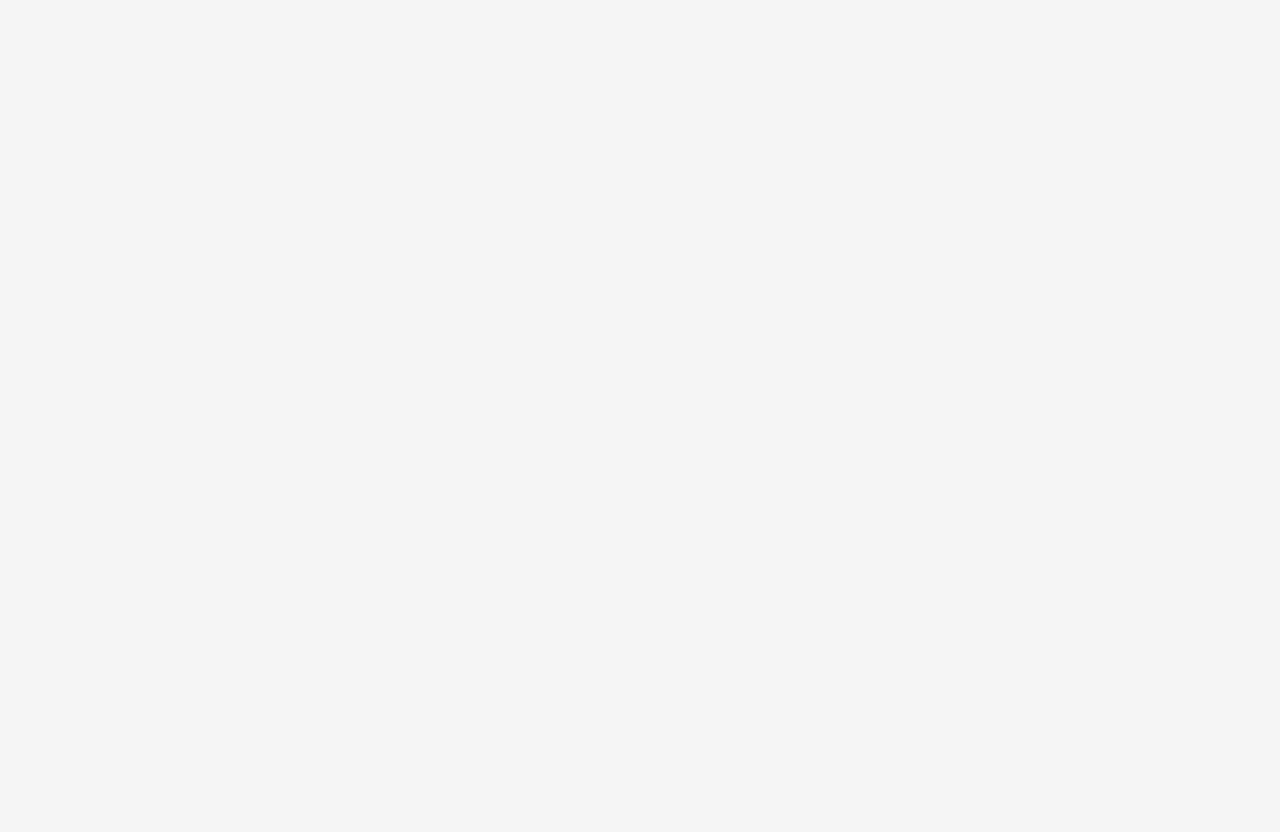
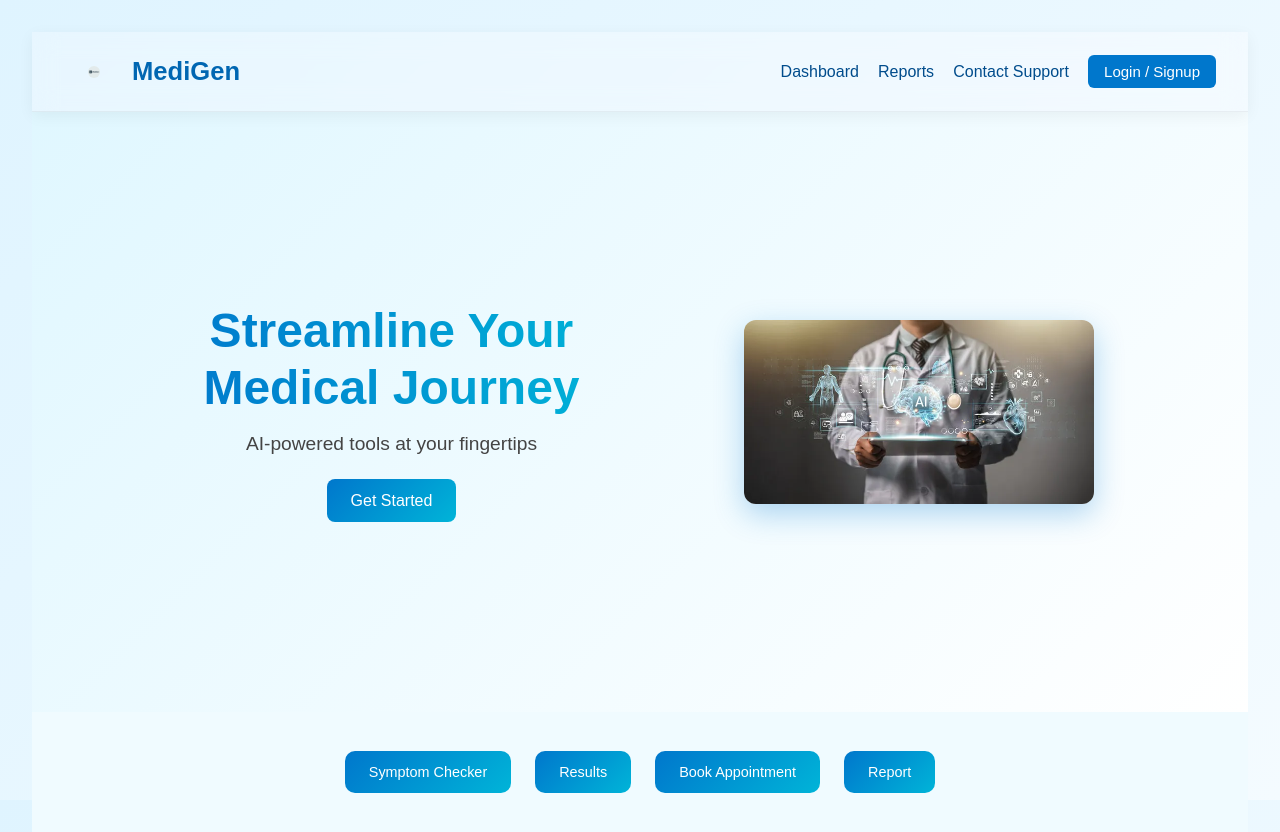
Before and after one commit to Issac038/GenAI-Bootcamp, a React (Vite) app in the folder Frontend/vite-project/: page /home in a window 1280 px wide. Before the commit this address had no page. Before the commit the page ends 800 px from the top, so only its background shows below. Built offline with nearby package versions, Linux system fonts and the light colour scheme.

Commit message:
frontend almnost covered

```diff
--- a/Frontend/vite-project/src/App.jsx
+++ b/Frontend/vite-project/src/App.jsx
@@ -1,5 +1,6 @@
 import React from "react";
 import { Routes, Route } from "react-router-dom";
+import { AuthProvider } from "./components/AuthContext";
 import SymptomCheckerChat from "./components/SymptomCheckerChat";
 import BookAppointment from "./components/BookAppointments";
 import Results from "./components/Results";
@@ -7,18 +8,22 @@ import AuthPage from "./components/AuthPage";
 import ReportPage from "./components/ReportPage";
 import "./App.css";
 import "./components/globalstyle.css";
+import Home from "./components/Home";
 
 function App() {
   return (
+    <AuthProvider>
       <div className="App">
         <Routes>
           <Route path="/" element={<AuthPage />} />
+          <Route path="/home" element={<Home />} />
           <Route path="/symptom-checker" element={<SymptomCheckerChat />} />
           <Route path="/results" element={<Results />} />
           <Route path="/book-appointment" element={<BookAppointment />} />
           <Route path="/report" element={<ReportPage />} />
         </Routes>
       </div>
+    </AuthProvider>
   );
 }
 
--- /dev/null
+++ b/Frontend/vite-project/src/components/AuthContext.jsx
@@ -0,0 +1,43 @@
+import React, { createContext, useContext, useState, useEffect } from 'react';
+
+const AuthContext = createContext();
+
+export function useAuth() {
+  return useContext(AuthContext);
+}
+
+export function AuthProvider({ children }) {
+  const [currentUser, setCurrentUser] = useState(null);
+  const [loading, setLoading] = useState(true);
+
+  useEffect(() => {
+    // Check if user is logged in on app start
+    const userId = localStorage.getItem('userId');
+    if (userId) {
+      setCurrentUser({ userId });
+    }
+    setLoading(false);
+  }, []);
+
+  const login = (userData) => {
+    localStorage.setItem('userId', userData.userId);
+    setCurrentUser(userData);
+  };
+
+  const logout = () => {
+    localStorage.removeItem('userId');
+    setCurrentUser(null);
+  };
+
+  const value = {
+    currentUser,
+    login,
+    logout
+  };
+
+  return (
+    <AuthContext.Provider value={value}>
+      {!loading && children}
+    </AuthContext.Provider>
+  );
+}
--- a/Frontend/vite-project/src/components/AuthPage.jsx
+++ b/Frontend/vite-project/src/components/AuthPage.jsx
@@ -1,11 +1,13 @@
 import React, { useState } from "react";
 import { useNavigate } from "react-router-dom";
+import { useAuth } from "./AuthContext";
 
 export default function AuthPage() {
   const [isSignUp, setIsSignUp] = useState(false);
   const [formData, setFormData] = useState({ name: "", email: "", password: "" });
   const [loading, setLoading] = useState(false);
   const navigate = useNavigate();
+  const { login } = useAuth();
 
   function handleChange(e) {
     setFormData({ ...formData, [e.target.name]: e.target.value });
@@ -28,12 +30,14 @@ export default function AuthPage() {
 
       if (!res.ok) throw new Error(data.error || "Authentication failed.");
 
-      // Success — store token/user ID
+      // Success — store token/user ID and update auth context
       localStorage.setItem("userId", data.userId);
+      login(data); // Update auth context
+
       alert(isSignUp ? "Account created successfully!" : "Login successful!");
 
-      // Redirect to symptom checker
-      navigate("/symptom-checker");
+      // Redirect to homepage
+      navigate("/home");
     } catch (err) {
       alert(err.message);
       console.error("Auth error:", err);
--- /dev/null
+++ b/Frontend/vite-project/src/components/Home.css
@@ -0,0 +1,256 @@
+/* ===== GLOBAL RESET ===== */
+*{
+  margin: 0;
+  padding: 0;
+  box-sizing: border-box;
+}
+
+html, body, #root {
+  height: 100%;
+  width: 100%;
+  font-family: "Poppins", sans-serif;
+  /* Remove overflow: hidden - this was causing content to be hidden */
+  background: linear-gradient(135deg, #dff4ff, #f4fbff);
+}
+
+/* ===== WRAPPER ===== */
+.home-wrapper {
+  display: flex;
+  flex-direction: column;
+  width: 100%;
+  min-height: 100vh; /* Use min-height instead of fixed height */
+  /* Remove overflow: hidden */
+  background: linear-gradient(135deg, #d8f1ff, #f7fbff);
+}
+
+/* ===== NAVBAR ===== */
+.navbar {
+  height: 80px;
+  flex-shrink: 0;
+  width: 100%;
+  display: flex;
+  justify-content: space-between;
+  align-items: center;
+  padding: 0 2rem;
+  background: rgba(255, 255, 255, 0.4);
+  backdrop-filter: blur(12px);
+  border-bottom: 1px solid rgba(0, 0, 0, 0.05);
+  box-shadow: 0 4px 15px rgba(0, 0, 0, 0.05);
+}
+
+.nav-left {
+  display: flex;
+  align-items: center;
+}
+
+.logo {
+  width: 60px;
+  height: 60px;
+  border-radius: 50%;
+  object-fit: cover;
+  margin-right: 0.5rem;
+}
+
+.nav-title {
+  font-size: 1.6rem;
+  font-weight: 700;
+  color: #0066b2;
+}
+
+.nav-right {
+  display: flex;
+  align-items: center;
+  gap: 1.2rem;
+}
+
+.nav-right a {
+  text-decoration: none;
+  color: #004c8c;
+  font-weight: 500;
+}
+
+.logout-btn {
+  background: #0077cc;
+  color: #fff;
+  border: none;
+  padding: 0.5rem 1rem;
+  border-radius: 6px;
+  cursor: pointer;
+}
+
+/* ===== MAIN CONTENT ===== */
+.main-content {
+  flex: 1;
+  display: flex;
+  flex-direction: column;
+  width: 100%;
+  /* Allow content to grow and scroll if needed */
+}
+
+/* ===== HERO SECTION ===== */
+.hero {
+  flex: 1;
+  display: flex;
+  justify-content: space-evenly;
+  align-items: center;
+  padding: 2rem;
+  background: linear-gradient(135deg, #e0f7ff, #ffffff);
+  width: 100%;
+  min-height: 60vh; /* Minimum height but can grow */
+  /* Remove overflow: hidden */
+}
+
+.hero-text {
+  width: 40%;
+  max-width: 500px; /* Prevent it from getting too wide */
+}
+
+.hero-text h1 {
+  font-size: clamp(2rem, 4vw, 3rem); /* Responsive font size */
+  line-height: 1.2;
+  background: linear-gradient(90deg, #0077cc, #00b4d8);
+  -webkit-background-clip: text;
+  -webkit-text-fill-color: transparent;
+  margin-bottom: 1rem;
+}
+
+.hero-text p {
+  font-size: clamp(1rem, 2vw, 1.2rem); /* Responsive font size */
+  color: #444;
+  margin-bottom: 1.5rem;
+}
+
+.hero-text .feature-btn {
+  background: linear-gradient(135deg, #0077cc, #00b4d8);
+  color: white;
+  border: none;
+  padding: 0.8rem 1.5rem;
+  border-radius: 8px;
+  font-size: 1rem;
+  cursor: pointer;
+  transition: all 0.3s ease;
+}
+
+.hero-text .feature-btn:hover {
+  transform: translateY(-2px);
+  box-shadow: 0 5px 15px rgba(0, 119, 204, 0.3);
+}
+
+.hero-image {
+  width: 40%;
+  max-width: 400px; /* Prevent image from getting too large */
+  display: flex;
+  justify-content: center;
+  align-items: center;
+}
+
+.hero-image img {
+  width: 100%;
+  max-width: 350px;
+  height: auto;
+  border-radius: 12px;
+  box-shadow: 0 10px 30px rgba(0, 119, 204, 0.3);
+}
+
+/* ===== FEATURE BUTTONS ===== */
+.features {
+  min-height: 120px; /* Use min-height instead of fixed height */
+  width: 100%;
+  display: flex;
+  justify-content: center;
+  align-items: center;
+  gap: 1.5rem;
+  background: #f0fbff;
+  flex-shrink: 0;
+  padding: 1rem;
+  flex-wrap: wrap; /* Allow buttons to wrap on smaller screens */
+}
+
+.feature-btn {
+  background: linear-gradient(135deg, #0077cc, #00b4d8);
+  color: white;
+  border: none;
+  padding: 0.8rem 1.5rem;
+  border-radius: 10px;
+  font-size: 0.9rem;
+  cursor: pointer;
+  transition: all 0.3s ease;
+  white-space: nowrap; /* Prevent text wrapping */
+}
+
+.feature-btn:hover {
+  transform: translateY(-3px);
+  box-shadow: 0 8px 20px rgba(0, 119, 204, 0.4);
+}
+
+/* ===== RESPONSIVE DESIGN ===== */
+@media (max-width: 768px) {
+  .navbar {
+    padding: 0 1rem;
+    height: 70px;
+  }
+
+  .nav-title {
+    font-size: 1.3rem;
+  }
+
+  .nav-right {
+    gap: 0.8rem;
+  }
+
+  .nav-right a {
+    font-size: 0.9rem;
+  }
+
+  .hero {
+    flex-direction: column;
+    text-align: center;
+    padding: 1.5rem;
+    gap: 2rem;
+  }
+
+  .hero-text {
+    width: 100%;
+    order: 2;
+  }
+
+  .hero-image {
+    width: 100%;
+    order: 1;
+  }
+
+  .hero-image img {
+    max-width: 280px;
+  }
+
+  .features {
+    gap: 1rem;
+    padding: 0.8rem;
+  }
+
+  .feature-btn {
+    padding: 0.7rem 1.2rem;
+    font-size: 0.85rem;
+  }
+}
+
+@media (max-width: 480px) {
+  .nav-right a:not(:last-child) {
+    display: none; /* Hide some nav links on very small screens */
+  }
+
+  .hero-text h1 {
+    font-size: 1.8rem;
+  }
+
+  .features {
+    flex-direction: column;
+    gap: 0.8rem;
+    min-height: auto;
+  }
+
+  .feature-btn {
+    width: 90%;
+    max-width: 250px;
+  }
+}
--- /dev/null
+++ b/Frontend/vite-project/src/components/Home.jsx
@@ -0,0 +1,98 @@
+import React, { useEffect } from "react";
+import { useNavigate } from "react-router-dom";
+import { useAuth } from "./AuthContext";
+import logo from "../assets/logo.png";
+import doctorImage from "../assets/doctor.webp";
+import "./Home.css";
+
+export default function Home() {
+  const navigate = useNavigate();
+  const { currentUser, logout } = useAuth();
+
+  const features = [
+    { label: "Symptom Checker", path: "/symptom-checker" },
+    { label: "Results", path: "/results" },
+    { label: "Book Appointment", path: "/book-appointment" },
+    { label: "Report", path: "/report" },
+  ];
+
+  const handleAuthRedirect = () => {
+    navigate("/");
+  };
+
+  const handleLogout = () => {
+    logout();
+    navigate("/");
+  };
+
+  // Set --vh to fix mobile 100vh bug
+  useEffect(() => {
+    function setVh() {
+      const vh = window.innerHeight * 0.01;
+      document.documentElement.style.setProperty('--vh', `${vh}px`);
+    }
+
+    window.addEventListener('resize', setVh);
+    setVh(); // Call on load
+
+    return () => {
+      window.removeEventListener('resize', setVh);
+    };
+  }, []);
+
+  return (
+    <div className="home-wrapper">
+      {/* Navbar */}
+      <nav className="navbar">
+        <div className="nav-left">
+          <img src={logo} alt="Logo" className="logo" />
+          <span className="nav-title">MediGen</span>
+        </div>
+        <div className="nav-right">
+          <a href="#">Dashboard</a>
+          <a href="#">Reports</a>
+          <a href="#">Contact Support</a>
+          {currentUser ? (
+            <button className="logout-btn" onClick={handleLogout}>
+              Logout
+            </button>
+          ) : (
+            <button className="logout-btn" onClick={handleAuthRedirect}>
+              Login / Signup
+            </button>
+          )}
+        </div>
+      </nav>
+
+      {/* Main Content - EXACTLY THE SAME AS BEFORE */}
+      <div className="main-content">
+        {/* Hero Section */}
+        <section className="hero">
+          <div className="hero-text">
+            <h1>Streamline Your Medical Journey</h1>
+            <p>AI-powered tools at your fingertips</p>
+            <button className="feature-btn" onClick={handleAuthRedirect}>
+              Get Started
+            </button>
+          </div>
+          <div className="hero-image">
+            <img src={doctorImage} alt="Doctor" />
+          </div>
+        </section>
+
+        {/* Features Section */}
+        <section className="features">
+          {features.map(({ label, path }) => (
+            <button
+              key={label}
+              className="feature-btn"
+              onClick={() => navigate(path)}
+            >
+              {label}
+            </button>
+          ))}
+        </section>
+      </div>
+    </div>
+  );
+}
```
Also changed, not shown: Frontend/vite-project/src/assets/doctor.webp (added), Frontend/vite-project/src/assets/logo.png (added). Lines whose indentation alone changed are shown as unchanged.
